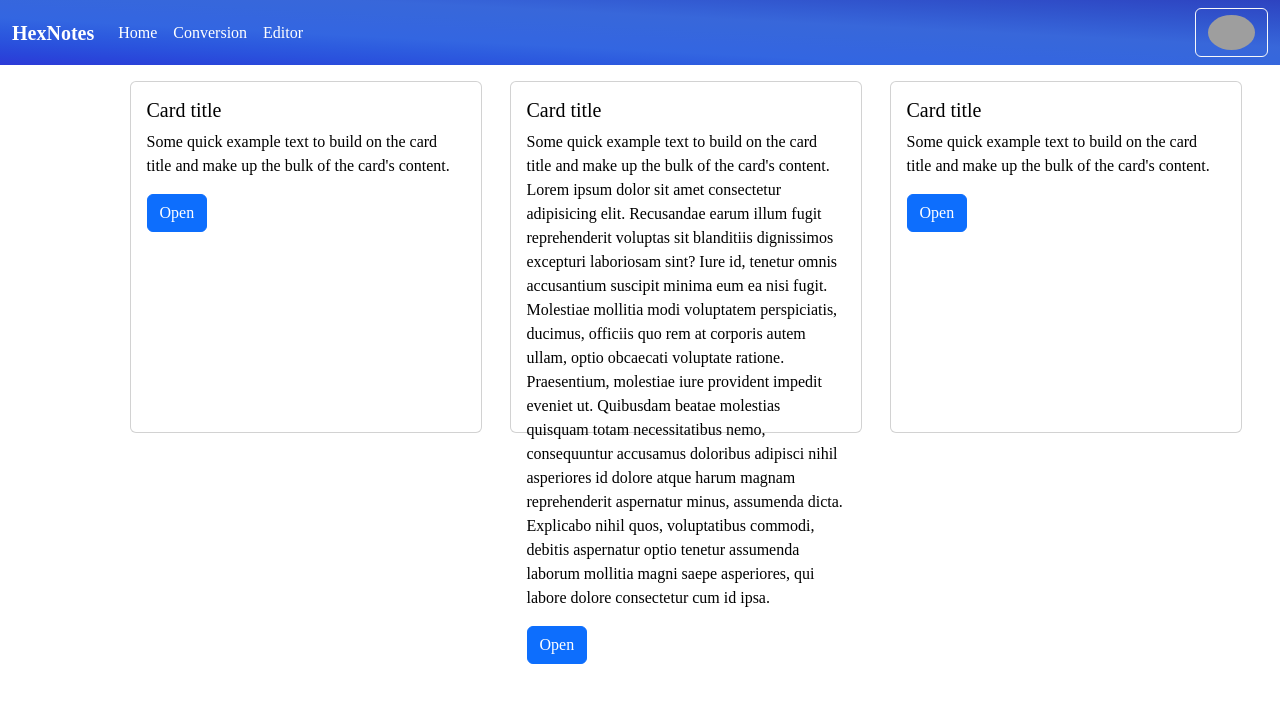
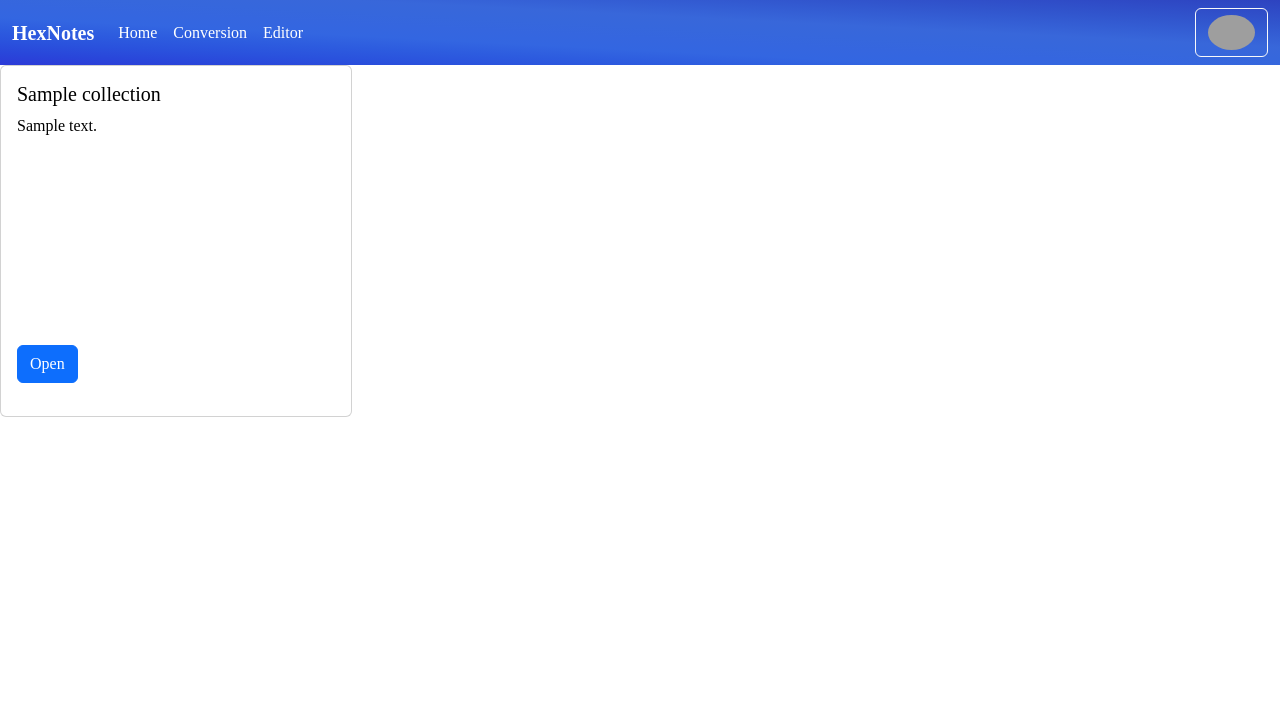
Before and after one commit to Hack-ElitesX/notemaker, a Django app: page /collections in a window 1280 px wide. Shown: the top 703 px of the page. Run offline with Django 4.2, Linux system fonts and the light colour scheme; a user stored in the database is signed in; tables that the repository leaves empty hold one stand-in row (values such as "Sample post"); some web fonts are replaced; grey boxes are pictures that could not be loaded.

Commit message:
Fixed many issues 1. Implemented Collection functionality 2. Fixed PDF issue for windows 3. Stores the text and html in database (upgraded collections) 4. Upgraded models 5. Renamed Collections -> Collection

```diff
--- a/notemakerapp/admin.py
+++ b/notemakerapp/admin.py
@@ -1,5 +1,5 @@
 from django.contrib import admin
-from .models import Collections
+from .models import Collection
 # Register your models here.
 
-admin.site.register(Collections)
+admin.site.register(Collection)
--- a/notemakerapp/models.py
+++ b/notemakerapp/models.py
@@ -1,9 +1,11 @@
+from cgitb import text
 from django.db import models
 
-class Collections(models.Model):
+class Collection(models.Model):
     username = models.CharField(max_length=50,default='User')
     title = models.CharField(max_length=15)
     desc = models.TextField()
+    text = models.TextField(max_length=150, default="")
 
     def __str__(self):
         return self.username + str('_') + self.title
--- a/notemakerapp/views.py
+++ b/notemakerapp/views.py
@@ -4,7 +4,8 @@ from django.shortcuts import render,redirect,HttpResponse
 from django.contrib.auth.models import User
 from django.contrib.auth import authenticate, login,logout
 from django.core.files.storage import FileSystemStorage
-from .models import Collections
+from .models import Collection
+import platform
 from uuid import uuid4
 from deepgram import Deepgram
 import asyncio, json
@@ -93,14 +94,16 @@ def html_to_pdf(text, output, title=None, pageSize="A4"):
         'margin-left': '0.75in',
         'encoding': "UTF-8"
     }
-    print("Saving PDF file as:", output)
-    pdf = pdfkit.from_string(text, output, options=options)
+    if(platform.system() == "Windows"):
+        wkhtml_path = pdfkit.configuration(wkhtmltopdf = "C:/Program Files/wkhtmltopdf/bin/wkhtmltopdf.exe")
+        pdf = pdfkit.from_string(text, output, options=options, configuration=wkhtml_path)
+    else:
+        pdf = pdfkit.from_string(text, output, options=options)
     return pdf  # Returns True if pdf created successfully
 
 def html_to_docx(text, output):
     parser = HtmlToDocx()
     docx = parser.parse_html_string(text)
-    print("Saving DOCX file as:", output)
     docx.save(output)
 
 global saveFileName
@@ -113,20 +116,21 @@ def downloadNote(request, html, type, pageSize, output):
 
 def editor(request,**params):
     if(not os.path.exists('media/pdf')):
-        os.mkdir(os.path.join('', 'media') + '/pdf')
+        os.mkdir(os.path.join('/', 'media') + '/pdf')
     if(not os.path.exists('media/word')):
-        os.mkdir(os.path.join('', 'media') + '/word')
+        os.mkdir(os.path.join('/', 'media') + '/word')
     if(request.method == "POST"):
         html = request.POST['text'];
         type = request.POST['fileType'];
         pageSize = request.POST['pageSize'];
-        output = os.path.join('', 'media/') + type + '/' + request.POST['file_name'] + '.' + ("pdf" if type == "pdf" else "docx");
+        output = os.path.join('', 'media', type, request.POST['file_name']) + ('.' + ('pdf' if type=='pdf' else 'docx'));
         # New Code for testing
         try:
             username = request.POST['username']
             title = request.POST['title']
             desc = request.POST['desc']
-            note = Collections(username=username,title=title,desc=desc)
+            text = request.POST['plain_text']
+            note = Collection(username=username,title=title,desc=desc, text=text)
             note.save()
         except Exception as e:
             print("Error Found: ", e)
@@ -207,4 +211,6 @@ def convert(request):
         return render(request,'conversion.html')
 
 def collections(request):
-    return render(request,'collections.html')
+    collection = Collection.objects.filter(username=request.user)
+    context = {'notes': collection}
+    return render(request,'collections.html', context)
--- a/templates/collections.html
+++ b/templates/collections.html
@@ -2,7 +2,20 @@
 
 {% block content %}
 
-<div class="container my-3">
+<div class="row d-flex ">
+{% for note in notes %}
+  <div class="col">
+    <div class="card" style="width: 22rem; height: 22rem; overflow: ellipsis;display: inline-block;">
+        <div class="card-body">
+          <h5 class="card-title">{{note.title}}</h5>
+          <div class="card-text" style="height: 14rem;width: 20rem; word-wrap: break-word;overflow: hidden;line-height: 1.5;text-align: justify;display: inline-block">{{note.desc}}</div>
+          <a href="" class="btn btn-primary">Open</a>
+        </div>
+  </div>
+{% endfor %}
+</div>
+
+{% comment %} <div class="container my-3">
     <div class="row d-flex justify-content-around">
         <div class="col-3">
             <div class="card" style="width: 22rem; height: 22rem; overflow: ellipsis;">
@@ -15,17 +28,17 @@
         </div>
 
         <div class="col-3">
-            <div class="card" style="width: 22rem; height: 22rem; text-overflow: ellipsis;">
+            <div class="card" style="width: 22rem; height: 22rem;overflow: hidden;text-overflow: ellipsis;display: inline-block; ">
                 <div class="card-body">
                   <h5 class="card-title">Card title</h5>
-                  <p class="card-text">Some quick example text to build on the card title and make up the bulk of the card's content. Lorem ipsum dolor sit amet consectetur adipisicing elit. Recusandae earum illum fugit reprehenderit voluptas sit blanditiis dignissimos excepturi laboriosam sint? Iure id, tenetur omnis accusantium suscipit minima eum ea nisi fugit. Molestiae mollitia modi voluptatem perspiciatis, ducimus, officiis quo rem at corporis autem ullam, optio obcaecati voluptate ratione. Praesentium, molestiae iure provident impedit eveniet ut. Quibusdam beatae molestias quisquam totam necessitatibus nemo, consequuntur accusamus doloribus adipisci nihil asperiores id dolore atque harum magnam reprehenderit aspernatur minus, assumenda dicta. Explicabo nihil quos, voluptatibus commodi, debitis aspernatur optio tenetur assumenda laborum mollitia magni saepe asperiores, qui labore dolore consectetur cum id ipsa.</p>
+                  <p class="card-text p-2" style="height: 14rem;width: 20rem; word-wrap: break-word;overflow: hidden;line-height: 1.5;text-align: justify;" >Some quick example text to build on the card title and make up the bulk of the card's content. Lorem ipsum dolor sit amet consectetur adipisicing elit. Recusandae earum illum fugit reprehenderit voluptas sit blanditiis dignissimos excepturi laboriosam sint? Iure id, tenetur omnis accusantium suscipit minima eum ea nisi fugit. Molestiae mollitia modi voluptatem perspiciatis, ducimus, officiis quo rem at corporis autem ullam, optio obcaecati voluptate ratione. Praesentium, molestiae iure provident impedit eveniet ut. Quibusdam beatae molestias quisquam totam necessitatibus nemo, consequuntur accusamus doloribus adipisci nihil asperiores id dolore atque harum magnam reprehenderit aspernatur minus, assumenda dicta. Explicabo nihil quos, voluptatibus commodi, debitis aspernatur optio tenetur assumenda laborum mollitia magni saepe asperiores, qui labore dolore consectetur cum id ipsa.</p>
                   <a href="#" class="btn btn-primary">Open</a>
                 </div>
               </div>
         </div>
 
         <div class="col-3">
-            <div class="card" style="width: 22rem; height: 22rem; overflow: ellipsis;">
+            <div class="card" style="width: 22rem; height: 22rem; text-overflow: ellipsis;">
                 <div class="card-body">
                   <h5 class="card-title">Card title</h5>
                   <p class="card-text">Some quick example text to build on the card title and make up the bulk of the card's content.</p>
@@ -34,6 +47,6 @@
               </div>
         </div>
     </div>
-</div>
+</div> {% endcomment %}
 
 {% endblock content %}
--- a/templates/edit.html
+++ b/templates/edit.html
@@ -149,8 +149,9 @@ var quill = new Quill('#editor', {
 				file_name: fileName.value,
 			{% if user.is_authenticated %}
 				username: '{{request.user}}',
-				title: 'Notes',
+				title: fileName.value,
 				desc: textHtml,
+				plain_text: document.getElementsByClassName('ql-editor')[0].innerText,
 			{% endif %}
 			}
 		});
@@ -173,8 +174,9 @@ var quill = new Quill('#editor', {
 				file_name: fileName.value.replace(' ', '_'),
 			{% if user.is_authenticated %}
 				username: '{{request.user}}',
-				title: 'Notes',
+				title: fileName.value,
 				desc: textHtml,
+				plain_text: document.getElementsByClassName('ql-editor')[0].innerText,
 			{% endif %}
 			}
 		});
```
Also changed, not shown: notemakerapp/migrations/0002_rename_collections_collection.py (added), notemakerapp/migrations/0003_collection_text.py (added).
